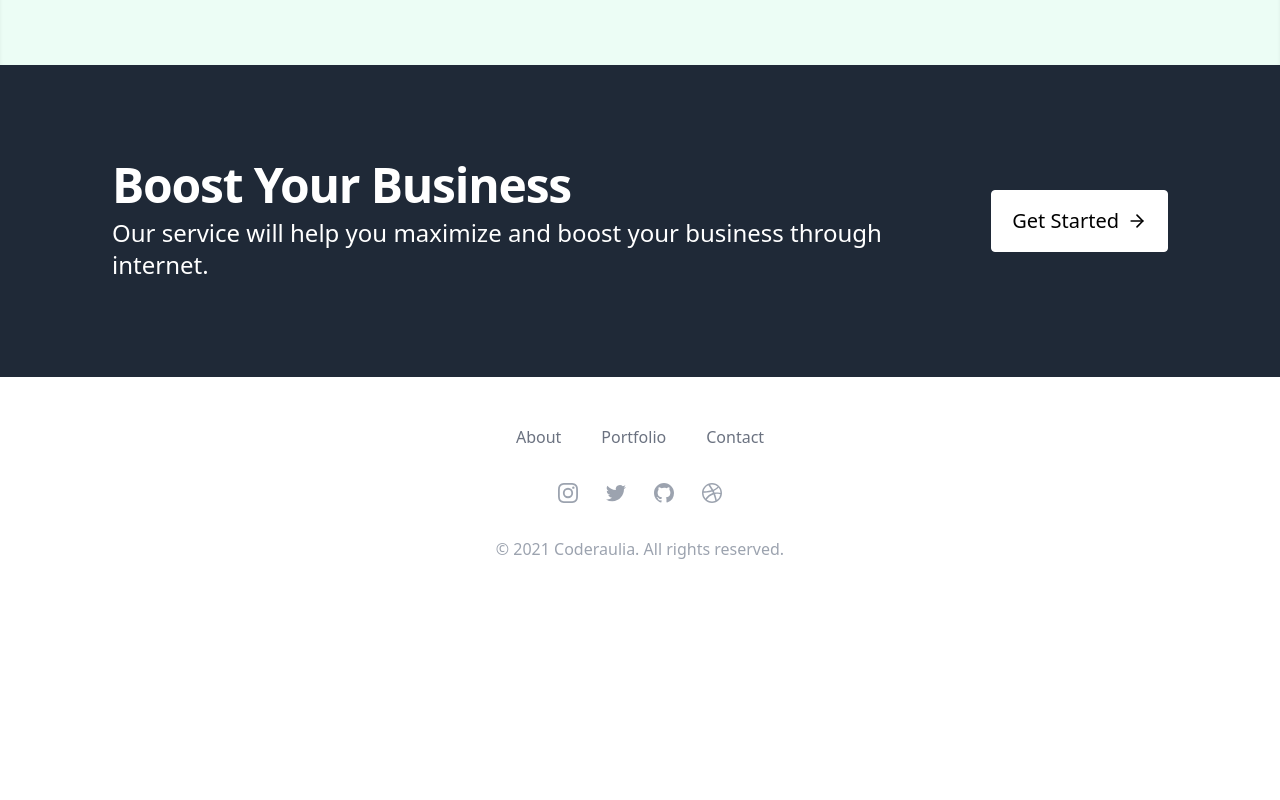
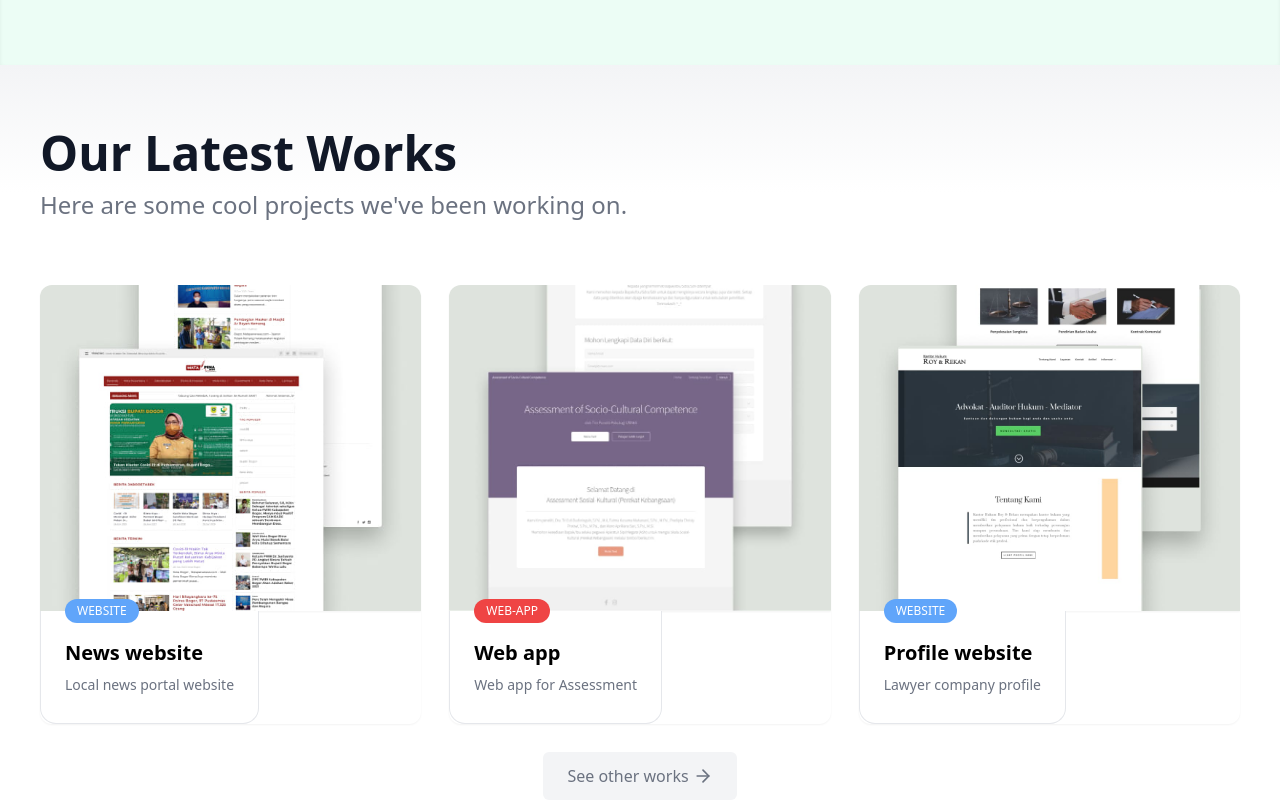
Before and after one commit to xenosweb/react-landing, a React (Create React App) app: page / in a window 1280 px wide. Shown: the part 680-1480 px from the top of the page. Before the commit the page ends 1289 px from the top, so only its background shows below. Built offline with nearby package versions, Linux system fonts and the light colour scheme.

Commit message:
finishing project for now, and build to live site

```diff
--- a/package.json
+++ b/package.json
@@ -1,5 +1,6 @@
 {
 	"name": "portfolio",
+	"homepage": "https://ca.xenosweb.com/",
 	"version": "0.1.0",
 	"private": true,
 	"dependencies": {
--- a/public/index.html
+++ b/public/index.html
@@ -3,10 +3,28 @@
 
   <head>
     <meta charset="utf-8" />
-    <link rel="icon" href="%PUBLIC_URL%/favicon.ico" />
+    <link rel="icon" href="%PUBLIC_URL%/images/ca.png" />
     <meta name="viewport" content="width=device-width, initial-scale=1" />
     <meta name="theme-color" content="#000000" />
     <meta name="description" content="Coderaulia" />
+    <link rel="canonical" href="https://ca.xenosweb.com" />
+    <meta property="og:locale" content="id_ID" />
+    <meta property="og:type" content="website" />
+    <meta property="og:title" content="Coderaulia &ndash; Elegant and Powerful Web Design for Business & Influcencer" />
+    <meta property="og:description"
+      content="Elegant, SEO Friendly and Powerful Web Design for Business & Influcencer, feel free to reach me! &ndash; Coderaulia" />
+    <meta property="og:url" content="https://ca.xenosweb.com" />
+    <meta property="og:site_name"
+      content="Coderaulia &ndash; Elegant and Powerful Web Design for Business & Influcencer" />
+    <meta property="og:image" content="%PUBLIC_URL%/images/ca.png" />
+    <meta property="og:image:width" content="1830" />
+    <meta property="og:image:height" content="1830" />
+    <meta name="twitter:card" content="summary" />
+    <meta name="twitter:domain" content="https://ca.xenosweb.com" />
+    <meta name="twitter:title"
+      content="Coderaulia &ndash; Elegant and Powerful Web Design for Business & Influcencer" />
+    <meta name="twitter:description"
+      content="Elegant, SEO Friendly and Powerful Web Design for Business & Influcencer, feel free to reach me! &ndash; Coderaulia" />
     <link rel="stylesheet" href="https://cdnjs.cloudflare.com/ajax/libs/tailwindcss/2.0.2/tailwind.min.css">
     <link rel="apple-touch-icon" href="%PUBLIC_URL%/logo192.png" />
     <script src="https://cdnjs.cloudflare.com/ajax/libs/alpinejs/2.8.0/alpine.js"></script>
@@ -24,7 +42,7 @@
       work correctly both with client-side routing and a non-root public URL.
       Learn how to configure a non-root public URL by running `npm run build`.
     -->
-    <title>Coderaulia</title>
+    <title>Coderaulia &ndash; Elegant and Powerful Web Design for Business & Influcencer</title>
   </head>
 
   <body>
--- a/src/pages/Landing.js
+++ b/src/pages/Landing.js
@@ -3,6 +3,7 @@ import Header from "../parts/Header";
 import Hero from "../parts/Hero";
 import CTA from "../parts/CTA";
 import Footer from "../parts/Footer";
+import Featured from "../parts/Featured";
 
 export default class Landing extends Component {
 	componentDidMount() {
@@ -15,6 +16,7 @@ export default class Landing extends Component {
 			<>
 				<Header></Header>
 				<Hero></Hero>
+				<Featured></Featured>
 				<CTA
 					heading="Boost Your Business"
 					sub="Our service will help you maximize and boost your
--- /dev/null
+++ b/src/parts/Featured.js
@@ -0,0 +1,129 @@
+import React from "react";
+import { Link } from "react-router-dom";
+import Fade from "react-reveal/Fade";
+
+export default function Featured() {
+	return (
+		<Fade bottom>
+			<section className="relative w-full bg-white">
+				<div className="absolute w-full h-32 pt-15 bg-gradient-to-b from-gray-100 to-white"></div>
+				<div className="relative w-full px-5 py-10 mx-auto sm:py-12 md:py-16 md:px-10 max-w-7xl">
+					<h1 className="mb-1 text-4xl font-extrabold leading-none text-gray-900 lg:text-4xl xl:text-5xl sm:mb-3">
+						<a href="#_">Our Latest Works</a>
+					</h1>
+					<p className="text-lg font-medium text-gray-500 sm:text-2xl">
+						Here are some cool projects we've been working on.
+					</p>
+					<div className="flex flex-row h-full pb-10 mt-8 sm:mt-16">
+						<div className="grid grid-cols-12 col-span-12 gap-7">
+							<Fade bottom delay={300}>
+								<div className="flex flex-col items-start col-span-12 overflow-hidden shadow-sm rounded-xl md:col-span-6 lg:col-span-4">
+									<a
+										href="#_"
+										className="block transition duration-200 ease-out transform hover:scale-110"
+									>
+										<img
+											className="object-cover w-full shadow-sm"
+											src={
+												process.env.PUBLIC_URL +
+												"/images/matapena.jpg"
+											}
+										/>
+									</a>
+									<div className="relative flex flex-col items-start px-6 bg-white border border-t-0 border-gray-200 py-7 rounded-b-2xl">
+										<div className="bg-blue-400 absolute top-0 -mt-3 flex items-center px-3 py-1.5 leading-none w-auto inline-block rounded-full text-xs font-medium uppercase text-white inline-block">
+											<span>Website</span>
+										</div>
+										<h2 className="text-base font-bold sm:text-lg md:text-xl">
+											<a href="#_">News website</a>
+										</h2>
+										<p className="mt-2 text-sm text-gray-500">
+											Local news portal website
+										</p>
+									</div>
+								</div>
+							</Fade>
+							<Fade bottom delay={600}>
+								<div className="flex flex-col items-start col-span-12 overflow-hidden shadow-sm rounded-xl md:col-span-6 lg:col-span-4">
+									<a
+										href="#_"
+										className="block transition duration-200 ease-out transform hover:scale-110"
+									>
+										<img
+											className="object-cover w-full shadow-sm"
+											src={
+												process.env.PUBLIC_URL +
+												"/images/assessment.jpg"
+											}
+										/>
+									</a>
+									<div className="relative flex flex-col items-start px-6 bg-white border border-t-0 border-gray-200 py-7 rounded-b-2xl">
+										<div className="bg-red-500 absolute top-0 -mt-3 flex items-center px-3 py-1.5 leading-none w-auto inline-block rounded-full text-xs font-medium uppercase text-white inline-block">
+											<span>Web-App</span>
+										</div>
+										<h2 className="text-base font-bold sm:text-lg md:text-xl">
+											<a href="#_">Web app</a>
+										</h2>
+										<p className="mt-2 text-sm text-gray-500">
+											Web app for Assessment
+										</p>
+									</div>
+								</div>
+							</Fade>
+							<Fade bottom delay={900}>
+								<div className="flex flex-col items-start col-span-12 overflow-hidden shadow-sm rounded-xl md:col-span-6 lg:col-span-4">
+									<a
+										href="#_"
+										className="block transition duration-200 ease-out transform hover:scale-110"
+									>
+										<img
+											className="object-cover w-full items-center shadow-sm"
+											src={
+												process.env.PUBLIC_URL +
+												"/images/roydanrekan.jpg"
+											}
+										/>
+									</a>
+									<div className="relative flex flex-col items-start px-6 bg-white border border-t-0 border-gray-200 py-7 rounded-b-2xl">
+										<div className="bg-blue-400 absolute top-0 -mt-3 flex items-center px-3 py-1.5 leading-none w-auto inline-block rounded-full text-xs font-medium uppercase text-white inline-block">
+											<span>Website</span>
+										</div>
+										<h2 className="text-base font-bold sm:text-lg md:text-xl">
+											<a href="#_">Profile website</a>
+										</h2>
+										<p className="mt-2 text-sm text-gray-500">
+											Lawyer company profile
+										</p>
+									</div>
+								</div>
+							</Fade>
+							<Fade bottom delay={900}>
+								<div className="flex flex-col items-center col-span-12">
+									<Link
+										to="/portfolio"
+										className="flex items-center px-6 py-3 text-gray-500 bg-gray-100 rounded-md hover:bg-gray-200 hover:text-gray-600"
+									>
+										See other works
+										<svg
+											xmlns="http://www.w3.org/2000/svg"
+											className="w-5 h-5 ml-1"
+											viewBox="0 0 24 24"
+											fill="none"
+											stroke="currentColor"
+											stroke-width="2"
+											stroke-linecap="round"
+											stroke-linejoin="round"
+										>
+											<line x1="5" y1="12" x2="19" y2="12"></line>
+											<polyline points="12 5 19 12 12 19"></polyline>
+										</svg>
+									</Link>
+								</div>
+							</Fade>
+						</div>
+					</div>
+				</div>
+			</section>
+		</Fade>
+	);
+}
--- a/src/parts/Section.js
+++ b/src/parts/Section.js
@@ -8,17 +8,17 @@ export default function Section({ heading, subheading }) {
 				<div className="box-border flex flex-col items-center content-center px-8 mx-auto mt-2 leading-6 text-black border-0 border-gray-300 border-solid md:mt-20 xl:mt-0 md:flex-row max-w-7xl lg:px-16">
 					<div className="box-border w-full text-black border-solid md:w-1/2 md:pl-6 xl:pl-32">
 						<Fade bottom delay={500}>
-							<h2 className="m-0 text-xl font-semibold leading-tight border-0 border-gray-300 lg:text-3xl md:text-2xl">
+							<h2 className="m-0 text-xl pb-2 font-semibold leading-tight border-0 border-gray-300 lg:text-3xl md:text-2xl">
 								{heading}
 							</h2>
-							<p className="pt-4 pb-8 m-0 leading-7 text-gray-700 border-0 border-gray-300 sm:pr-10 lg:text-lg">
+							<p className="pt-4 pb-8 m-0 leading-7 text-gray-500 border-0 border-gray-300 sm:pr-10 lg:text-lg">
 								{subheading}
 							</p>
 						</Fade>
 					</div>
 					<div className="box-border relative w-full max-w-md mb-4 text-center bg-no-repeat bg-contain border-solid md:mt-0 md:max-w-none lg:mb-0 md:w-1/2">
 						<Fade bottom delay={600}>
-							<p className="pb-3 m-0 leading-7 text-gray-700 border-0 border-gray-300 sm:pr-10 lg:text-lg">
+							<p className="pb-6 m-0 leading-7 text-gray-700 border-0 border-gray-300 sm:pr-10 lg:text-lg">
 								I am comfortable to using several technologies,
 								including:
 							</p>
```
Also changed, not shown: public/images/ca.png (added), 1 other file (tests, documents, lock files or other folders).
